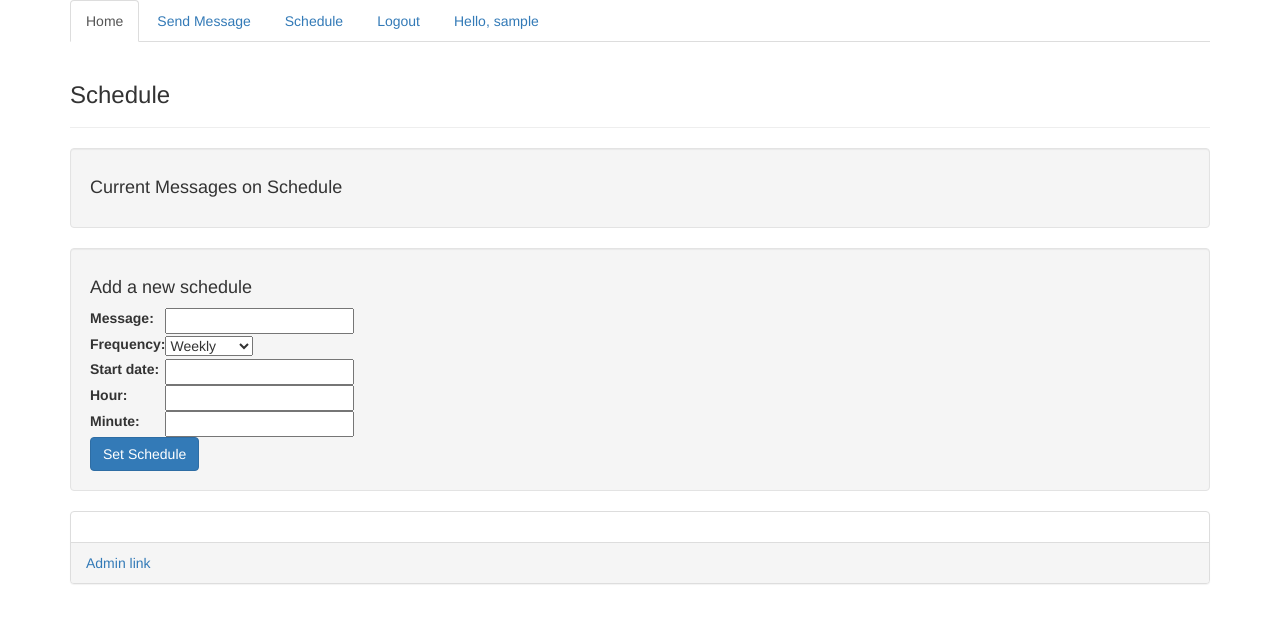
After one commit to bradmenezes/reminderapp, a Django app: page /set_schedule/ in a window 1280 px wide. The commit adds this page. Shown: the top 623 px of the page. Run offline with Django 3.2, Linux system fonts and the light colour scheme; the visitor is signed in with stand-in values (Sample User, id 1); data that the repository does not hold is empty; parts of the project's set-up code (start-up, migrations or seed data) failed here and were passed over; some libraries are stand-ins or nearby versions.

Commit message:
added views and made improvements to scheduler

```diff
--- a/reminderapp/base_settings.py
+++ b/reminderapp/base_settings.py
@@ -106,6 +106,7 @@ INSTALLED_APPS = (
     'reminderapp',
     'authentication',
     'scheduler',
+    'datetime',
 )
 
 # A sample logging configuration. The only tangible logging
--- a/reminderapp/models.py
+++ b/reminderapp/models.py
@@ -2,7 +2,8 @@ from django.db import models
 from django.core.validators import MaxValueValidator, MinValueValidator
 from phonenumber_field.modelfields import PhoneNumberField
 from django.contrib.auth.models import User as AuthUser
-#from datetime import DateTimeField
+# import datetime
+# from datetime import DateTimeField
 
 class TimeStampedModel(models.Model):
 	created_on = models.DateTimeField(auto_now_add = True)
--- a/reminderapp/urls.py
+++ b/reminderapp/urls.py
@@ -5,6 +5,8 @@ admin.autodiscover()
 from reminderapp import views
 from authentication import views_authentication as auth
 from django.contrib.auth.views import login, logout
+from scheduler import views_scheduler as scheduler
+
 
 urlpatterns = patterns('',
     # Examples:
@@ -23,4 +25,8 @@ urlpatterns = patterns('',
     url(r'^edit_stocks/$', views.edit_stocks),
     url(r'^delete_stocks/(\d{1,2})/$', views.delete_stock),
     url(r'^send_message/$', views.send_message),
+
+    url(r'^set_schedule/$', scheduler.set_schedule),
+
+
 )
--- /dev/null
+++ b/scheduler/forms_scheduler.py
@@ -0,0 +1,8 @@
+from django import forms
+from django.forms import ModelForm
+from scheduler.models import *
+
+class SchedulerForm(ModelForm):
+	class Meta:
+		model = Schedule
+		exclude = ('day_of_week', 'user')
--- a/scheduler/views.py
+++ /dev/null
@@ -1 +0,0 @@
-# Create your views here.
--- /dev/null
+++ b/scheduler/views_scheduler.py
@@ -0,0 +1,37 @@
+# Create your views here.
+from django.shortcuts import render
+from django.http import Http404, HttpResponse, HttpResponseRedirect
+from django.contrib import auth
+from django.contrib.auth.decorators import login_required
+# from django.contrib.auth.forms import UserCreationForm
+# from django.contrib.auth import authenticate, login
+from scheduler.models import *
+from scheduler.forms_scheduler import *
+
+def set_schedule(request):
+	form = SchedulerForm(request.POST or None)
+
+	frequency_to_day = {
+		'DAILY': 'mon-sun',
+		'WEEKLY': 'weekly',
+		'WEEKENDS': 'sat-sun',
+		'WEEKDAYS': 'mon-fri',
+	}
+
+	if request.method == 'POST':
+		if form.is_valid():
+			new_schedule = form.save(commit=False)
+			new_schedule.user = request.user
+			for key in frequency_to_day:
+				if key == new_schedule.frequency:
+					if key == 'WEEKLY':
+						new_schedule.day_of_week = new_schedule.start_date.ctime().lower().partition(' ')[0]
+					else:
+						new_schedule.day_of_week = frequency_to_day[key]
+			new_schedule.save()
+			return HttpResponseRedirect('/set_schedule')
+
+	latest_schedule = Schedule.objects.all().filter(user=request.user)
+	print latest_schedule
+
+	return render (request, 'set_schedule.html', {'form': form, 'latest_schedule': latest_schedule},)
--- a/templates/add_stocks.html
+++ b/templates/add_stocks.html
@@ -18,7 +18,7 @@
                <p>{{ user_stocks.stock }}   ${{ user_stocks.price}}
     			<a href="/delete_stocks/{{ user_stocks.id }}/">Remove</a>
     		</p>
-            {% endfor %}
+    {% endfor %}
 
     {% endif %}
 </div>
--- a/templates/base.html
+++ b/templates/base.html
@@ -11,6 +11,7 @@
 		    <ul class="nav nav-tabs">
 			  	<li class="active"><a href="/">Home</a></li>
 				<li><a href="/send_message">Send Message</a></li>
+				<li><a href="/set_schedule">Schedule</a></li>
 				{% if user.is_authenticated %}
 					<li><a href="/logout">Logout</a></li>
 					<li><a>Hello, {{user.username}}</a></li>
--- /dev/null
+++ b/templates/set_schedule.html
@@ -0,0 +1,40 @@
+{% extends "base.html" %}
+
+{% block content %}
+<div class = 'page-header'>
+	<h3>Schedule</h3>
+</div>
+
+<div class = 'well'>
+
+<h4>Current Messages on Schedule</h4>
+
+{% if latest_schedule %}
+	{% for schedule in latest_schedule %}
+		<div>
+			<span>As of {{schedule.start_date }},</span>
+			<span>send me the message '{{schedule.message }}'</span>
+			<span> {{schedule.frequency}}</span>
+		</div>
+	{% endfor %}
+{% endif %}
+
+</div>
+
+
+<div class = 'well'>
+
+<h4>Add a new schedule</h4>
+
+  <form class = "form-inline" action="" method="post">
+		{% csrf_token %}
+		<table>
+		{{ form.as_table }}
+		</table>
+		<button type="submit button" class="btn btn-primary">Set Schedule</button>
+	</form>
+
+</div>
+
+
+{% endblock %}
```
Also changed, not shown: scheduler/models.py (+2 -17 lines).
